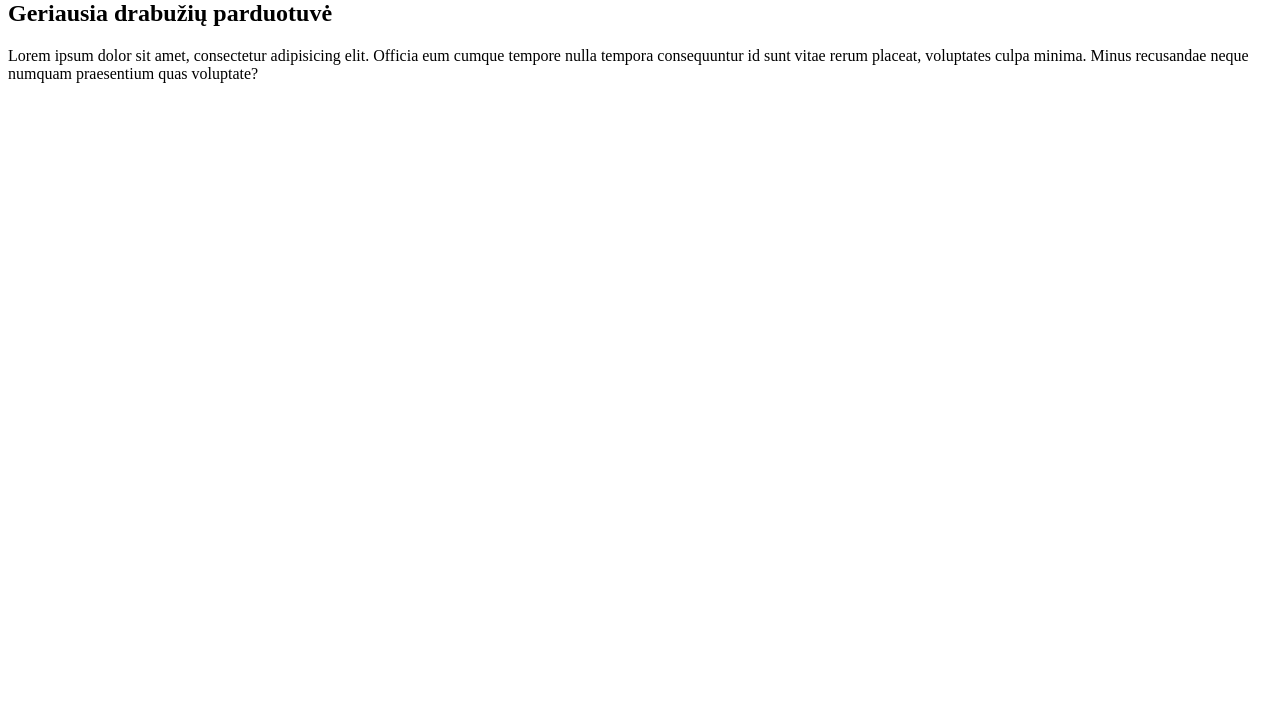
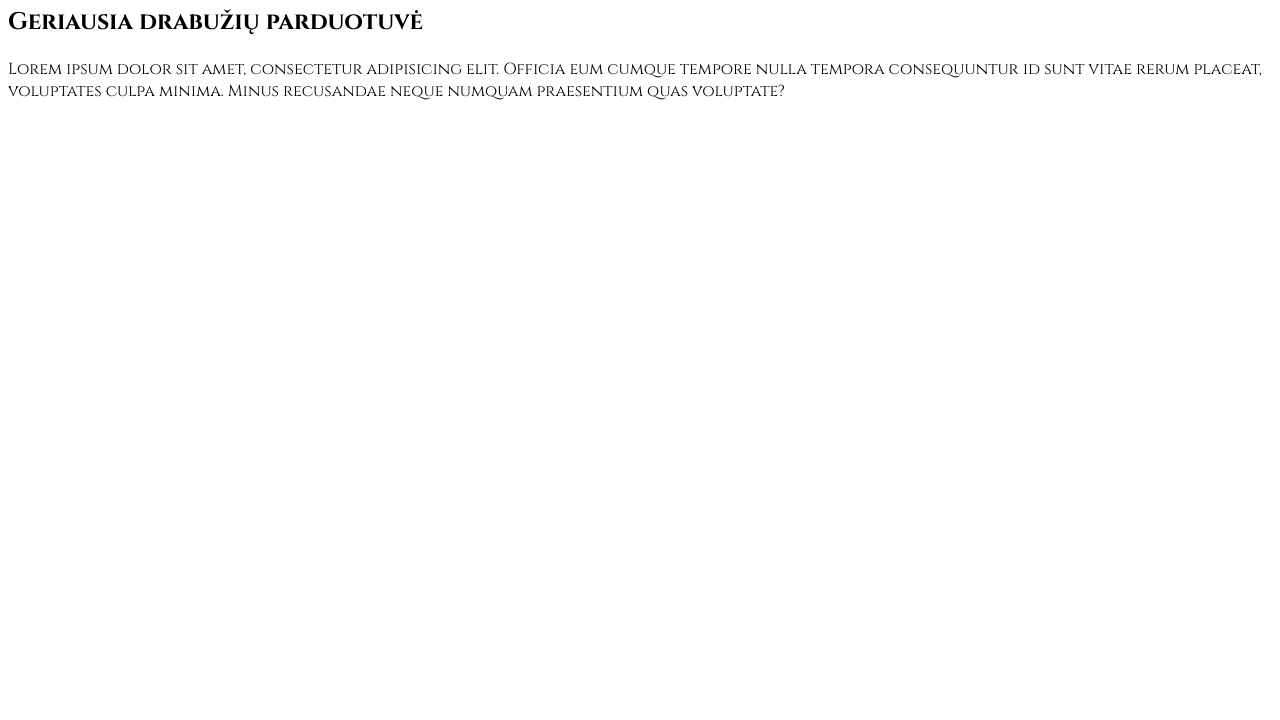
Before and after one commit to jarmolovskis/vcs_gruodis, a plain HTML site: page index.html in a window 1280 px wide. Shown: the part 80-800 px from the top of the page. Drawn offline with Linux system fonts and the light colour scheme.

Commit message:
Pakeičiau pagrindinį fontą

```diff
--- a/index.html
+++ b/index.html
@@ -5,6 +5,8 @@
     <meta name="viewport" content="width=device-width, initial-scale=1.0">
     <meta http-equiv="X-UA-Compatible" content="ie=edge">
     <title>Proejektinis darbas</title>
+
+    <link href="https://fonts.googleapis.com/css?family=Cinzel:400,700&display=swap&subset=latin-ext" rel="stylesheet">
 
     <link rel="stylesheet" href="styles/style.css">
 </head>
--- a/styles/style.css
+++ b/styles/style.css
@@ -0,0 +1,3 @@
+body {
+    font-family: 'Cinzel', serif;
+}
```
